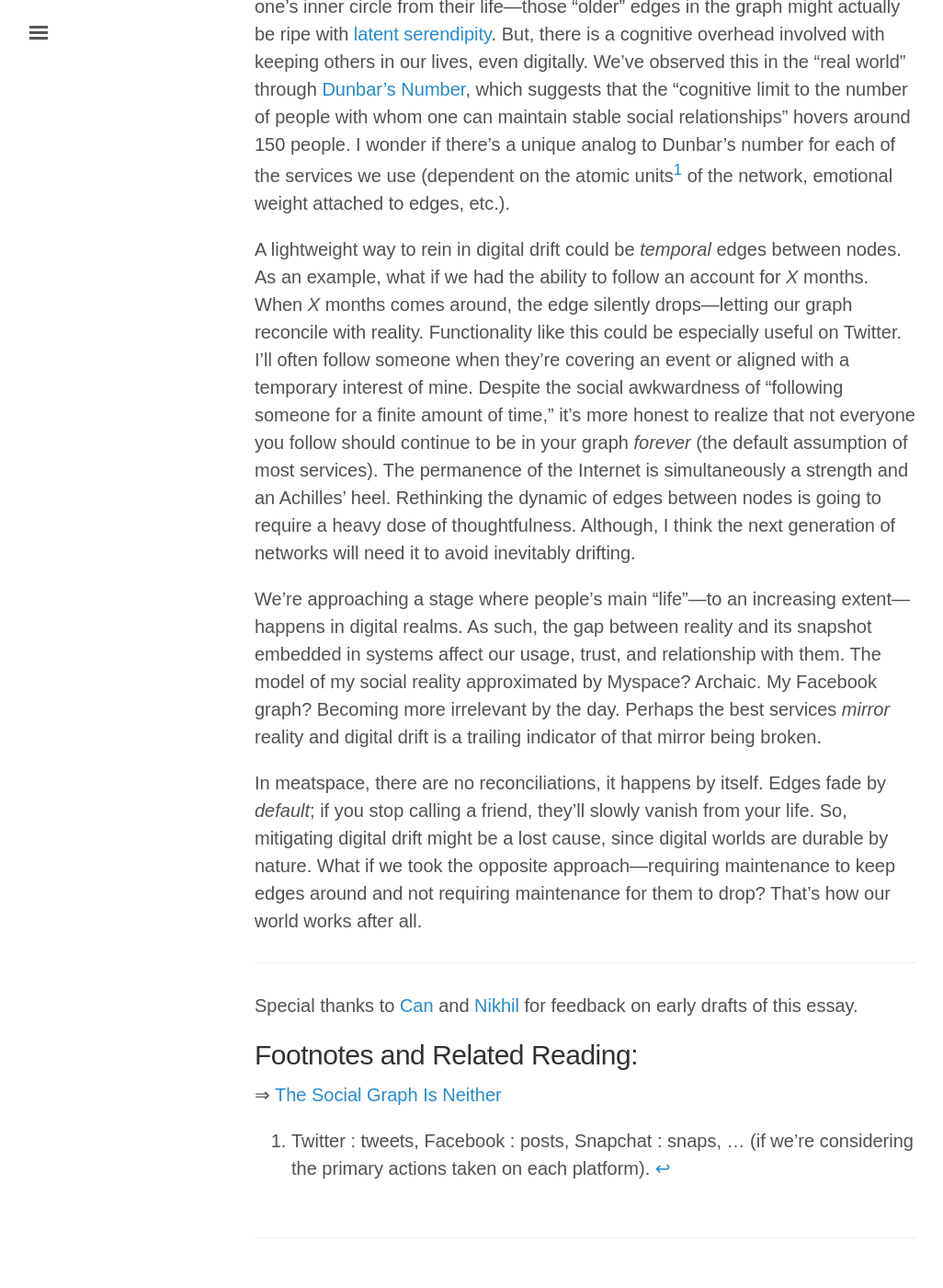
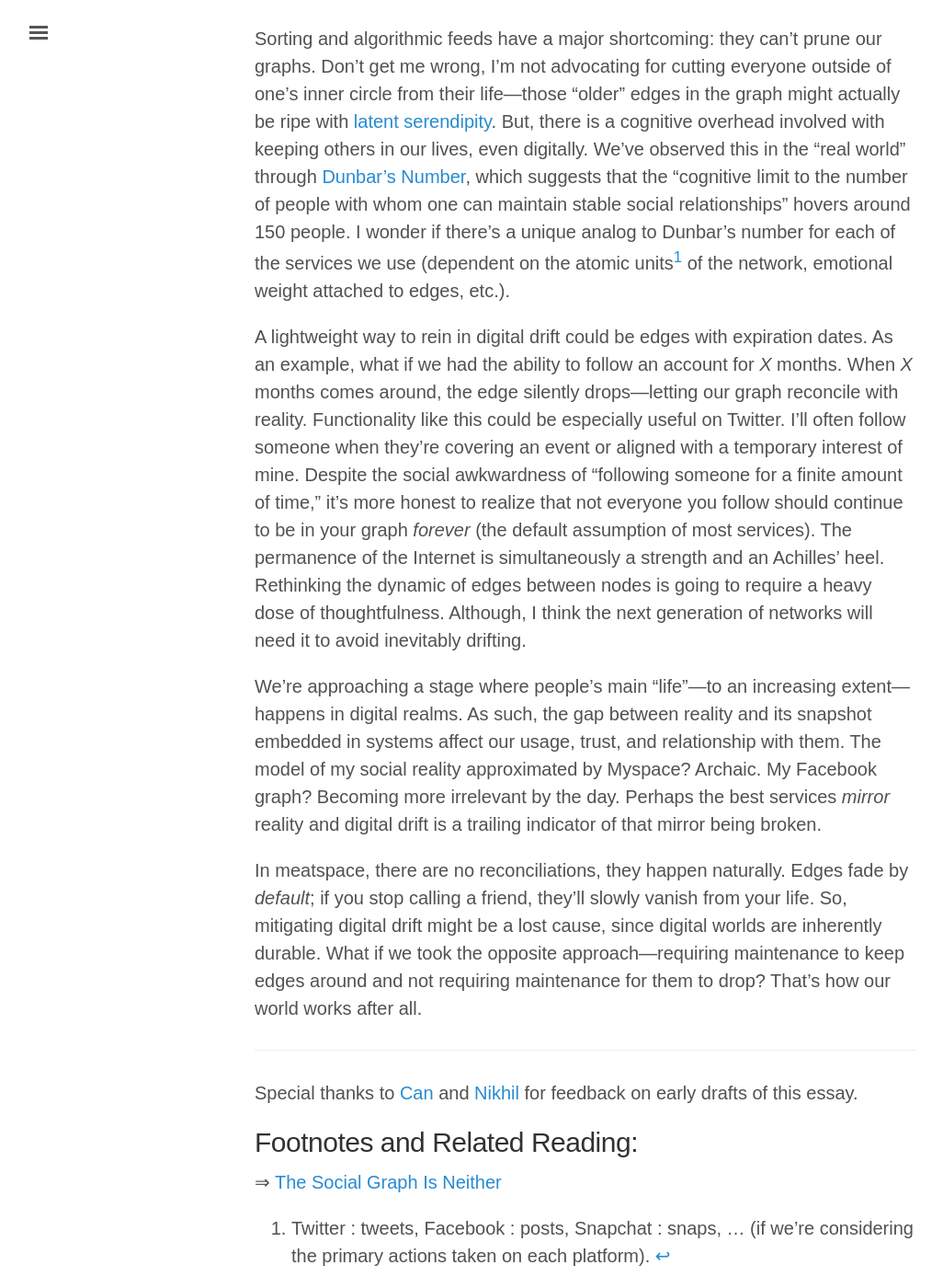
Before and after one commit to rvsrvs/jasdev.github.io, a Jekyll site: the page built from _posts/2018-3-5-digital-drift.md, in a window 1280 px wide and 1400 px high, scrolled down 4196 px. Shown: the whole window at 92% size, without its empty margins (3-1029 px from the left). Built offline with Jekyll 4.4.1, drawn with Linux system fonts in a browser that asks for light colours; some web fonts are replaced; some of the changed text lies outside the part shown.

Commit message:
Adding Nikhil’s Edits

```diff
--- a/_posts/2018-3-3-digital-drift.md
+++ b/_posts/2018-3-5-digital-drift.md
@@ -34,11 +38,11 @@ Algorithmic feeds are another attempt at malleability. Unlike sorting, algorithm
 
 Sorting and algorithmic feeds have a major shortcoming: they can’t prune our graphs. Don’t get me wrong, I’m not advocating for cutting everyone outside of one’s inner circle from their life—those “older” edges in the graph might actually be ripe with [latent serendipity](http://danshipper.com/latent-serendipity). But, there is a cognitive overhead involved with keeping others in our lives, even  digitally. We’ve observed this in the “real world” through [Dunbar’s Number](https://en.wikipedia.org/wiki/Dunbar%27s_number), which suggests that the “cognitive limit to the number of people with whom one can maintain stable social relationships” hovers around 150 people. I wonder if there’s a unique analog to Dunbar’s number for each of the services we use (dependent on the atomic units[^1] of the network, emotional weight attached to edges, etc.).
 
-A lightweight way to rein in digital drift could be _temporal_ edges between nodes. As an example, what if we had the ability to follow an account for _X_ months. When _X_ months comes around, the edge silently drops—letting our graph reconcile with reality. Functionality like this could be especially useful on Twitter. I’ll often follow someone when they’re covering an event or aligned with a temporary interest of mine. Despite the social awkwardness of “following someone for a finite amount of time,” it’s more honest to realize that not everyone you follow should continue to be in your graph _forever_ (the default assumption of most services). The permanence of the Internet is simultaneously a strength and an Achilles’ heel. Rethinking the dynamic of edges between nodes is going to require a heavy dose of thoughtfulness. Although, I think the next generation of networks will need it to avoid inevitably drifting.
+A lightweight way to rein in digital drift could be edges with expiration dates. As an example, what if we had the ability to follow an account for _X_ months. When _X_ months comes around, the edge silently drops—letting our graph reconcile with reality. Functionality like this could be especially useful on Twitter. I’ll often follow someone when they’re covering an event or aligned with a temporary interest of mine. Despite the social awkwardness of “following someone for a finite amount of time,” it’s more honest to realize that not everyone you follow should continue to be in your graph _forever_ (the default assumption of most services). The permanence of the Internet is simultaneously a strength and an Achilles’ heel. Rethinking the dynamic of edges between nodes is going to require a heavy dose of thoughtfulness. Although, I think the next generation of networks will need it to avoid inevitably drifting.
 
 We’re approaching a stage where people’s main “life”—to an increasing extent—happens in digital realms. As such, the gap between reality and its snapshot embedded in systems affect our usage, trust, and relationship with them. The model of my social reality approximated by Myspace? Archaic. My Facebook graph? Becoming more irrelevant by the day. Perhaps the best services _mirror_ reality and digital drift is a trailing indicator of that mirror being broken.
 
-In meatspace, there are no reconciliations, it happens by itself. Edges fade by _default_; if you stop calling a friend, they’ll slowly vanish from your life. So, mitigating digital drift might be a lost cause, since digital worlds are durable by nature. What if we took the opposite approach—requiring maintenance to keep edges around and not requiring maintenance for them to drop? That’s how our world works after all.
+In meatspace, there are no reconciliations, they happen naturally. Edges fade by _default_; if you stop calling a friend, they’ll slowly vanish from your life. So, mitigating digital drift might be a lost cause, since digital worlds are inherently durable. What if we took the opposite approach—requiring maintenance to keep edges around and not requiring maintenance for them to drop? That’s how our world works after all.
 
 ---
 
```
Also changed, not shown: other parts of _posts/2018-3-5-digital-drift.md (+6 -2 lines).
